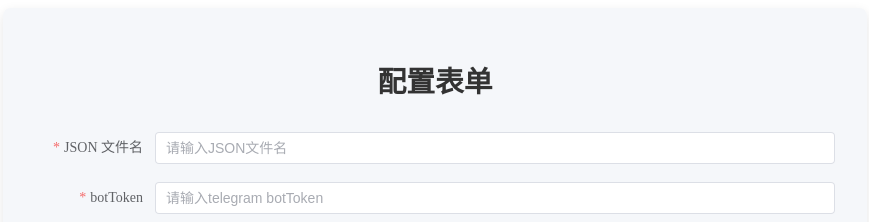
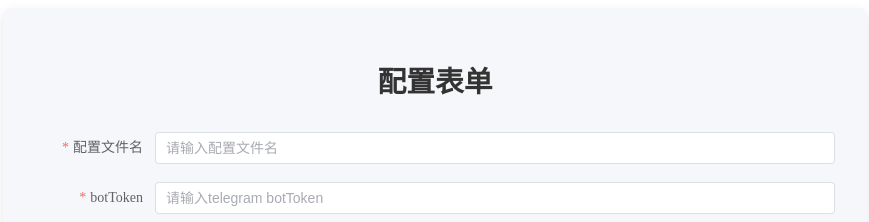
Before and after one commit to SkyDependence/tgDrive-front, a Vue app: page / in a window 1280 px wide. Shown: the top 222 px of the page, without its empty margins (205-1074 px from the left). Built offline with nearby package versions, Linux system fonts and the light colour scheme.

Commit message:
🐞 fix: JSON -> 配置文件

```diff
--- a/src/views/Home.vue
+++ b/src/views/Home.vue
@@ -11,10 +11,10 @@
       label-width="120px"
       class="demo-ruleForm"
     >
-      <el-form-item label="JSON 文件名" prop="name">
+      <el-form-item label="配置文件名" prop="name">
         <el-input
           v-model="ruleForm.name"
-          placeholder="请输入JSON文件名"
+          placeholder="请输入配置文件名"
           required
           class="styled-input"
         />
@@ -129,7 +129,7 @@ const configData = ref(null);
 const message = ref('');
 
 const rules = reactive<FormRules>({
-  name: [{ required: true, message: '请输入JSON文件名', trigger: 'blur' }],
+  name: [{ required: true, message: '请输入配置文件名', trigger: 'blur' }],
   token: [{ required: true, message: '请输入telegram botToken', trigger: 'blur' }],
   target: [{ required: true, message: '请输入chatID', trigger: 'blur' }],
   url: [{ required: false, message: '请输入网站的url', trigger: 'blur' }],
```
